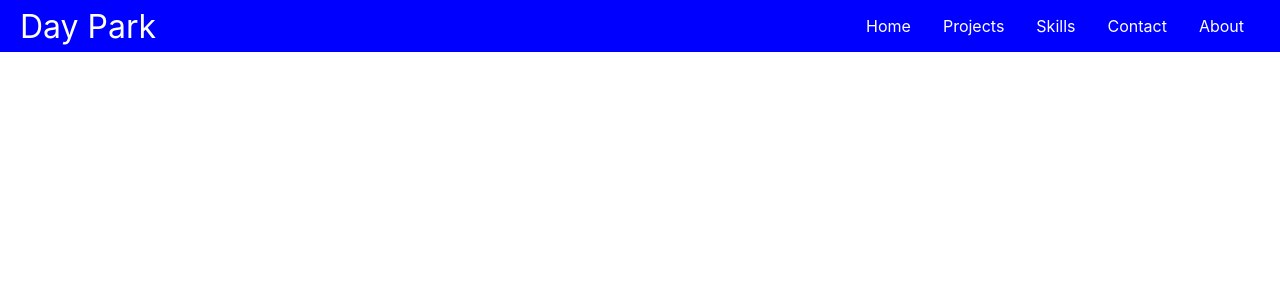
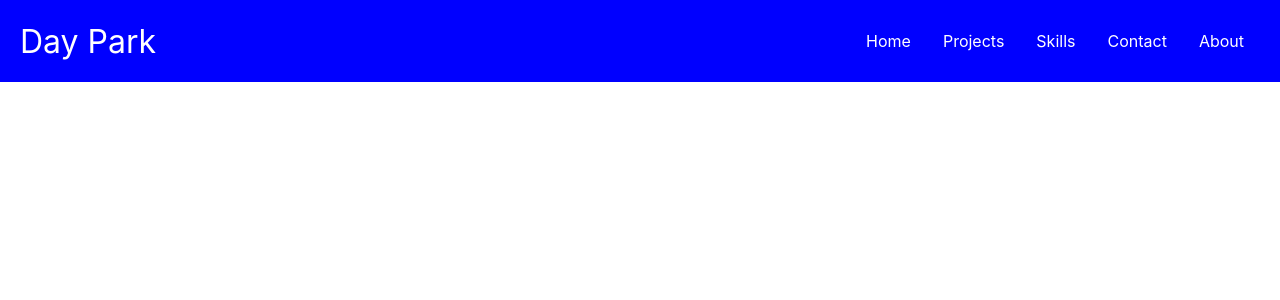
Before and after one commit to day1park/draft, a React (Create React App) app: page / in a window 1280 px wide. Shown: the top 300 px of the page. Built offline with nearby package versions, Linux system fonts and the light colour scheme.

Commit message:
change navbar padding

```diff
--- a/src/components/layout/Navbar.css
+++ b/src/components/layout/Navbar.css
@@ -12,8 +12,7 @@ nav {
   justify-content: space-between;
   background-color: blue;
   align-items: center;
-  padding-right: 20px;
-  padding-left: 20px;
+  padding: 15px 20px 15px 20px;
 }
 
 nav ul {
```
